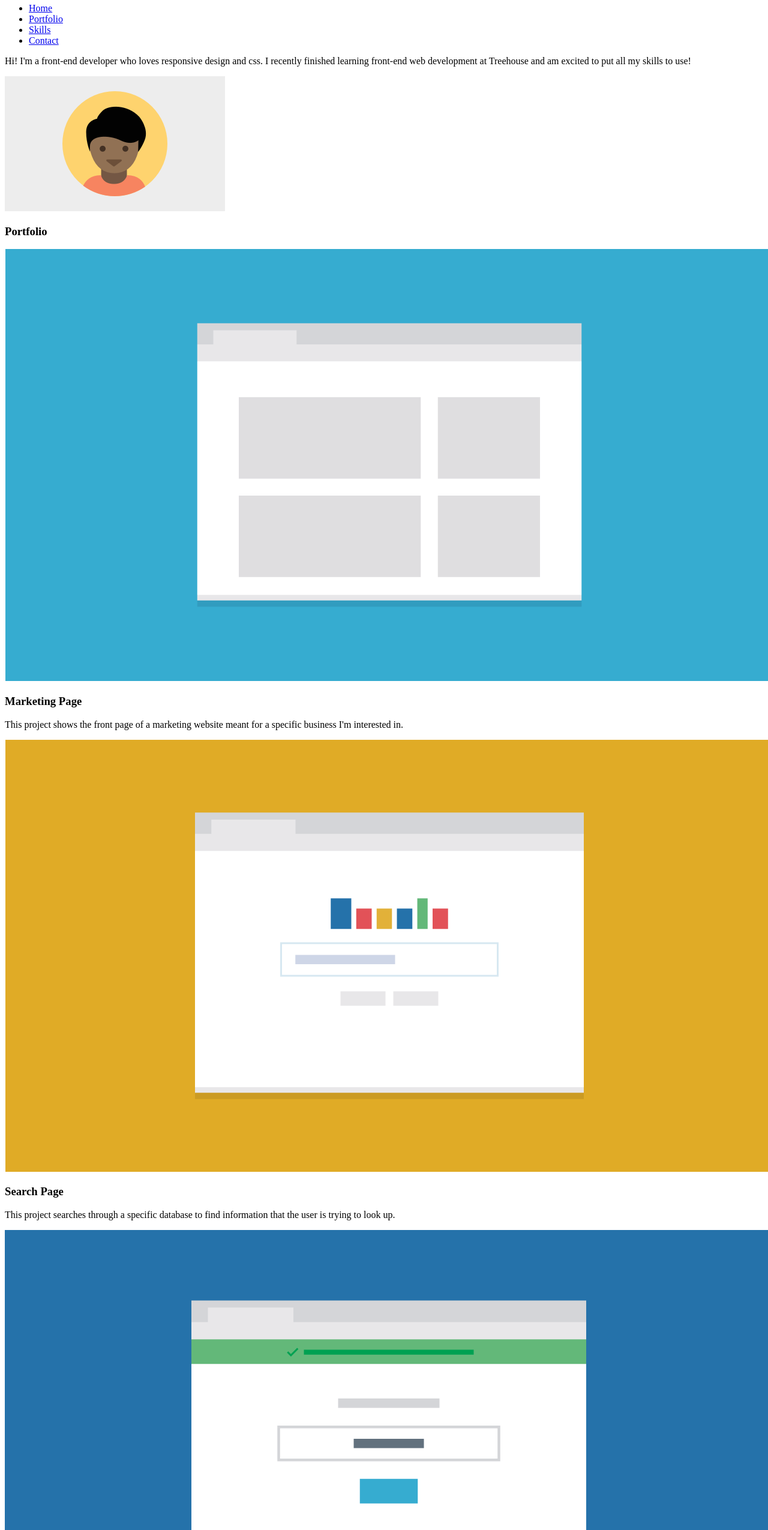
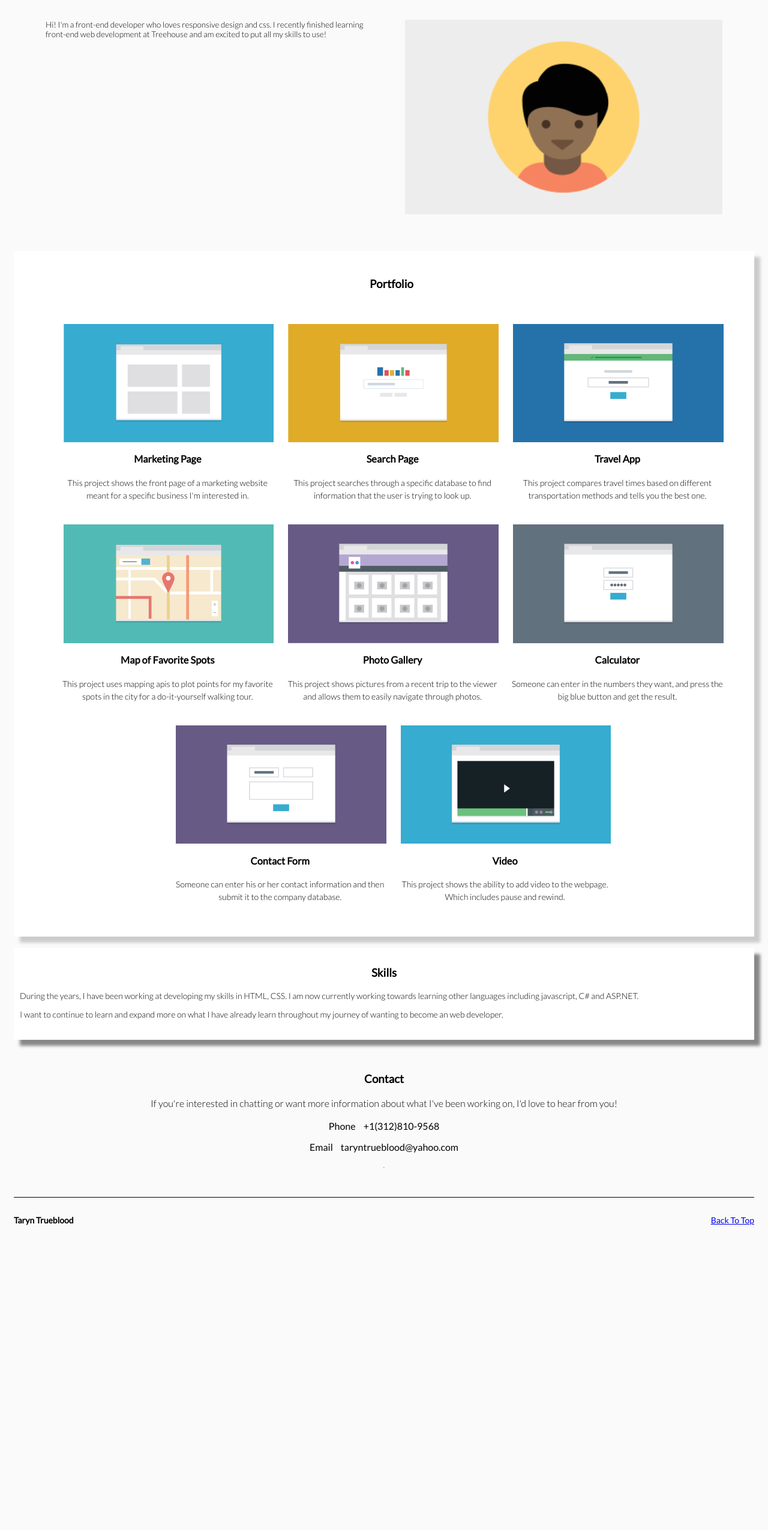
Before and after one commit to taryntrueblood/Sass_project, a plain HTML site: page index.html in a window 1280 px wide. Shown: the part 124-2674 px from the top of the page at 60% size. After the commit the page ends 2208 px from the top, so only its background shows below. Drawn offline with Linux system fonts and the light colour scheme.

Commit message:
Fix the flex extends placeholder in each partial file

```diff
--- a/scss/_styles.scss
+++ b/scss/_styles.scss
@@ -1,5 +1,259 @@
+* {
+  box-sizing: border-box;
+}
+
+body{
+  background-color: #79d8f2;
+  padding: 15px;
+  font-family: 'Lato', sans-serif;
+}
+
+
+/**************************
+  Navigation
+**************************/
+.main-nav li{
+  padding: 3px;
+}
+.main-nav a{
+  display: block;
+  padding: 10px 100px;
+  text-align: center;
+  background-color: #fafafa;
+}
+
+.main-nav a{
+  text-decoration: none;
+  font-weight: 700;
+  color: #000;
+  font-size: 0.875em;
+}
+
+.main-nav ul{
+  list-style: none;
+  padding: 0;
+  margin-bottom: 40px;
+
+}
+
+.name{
+  align-self: center;
+}
+
+/***********************
+  Header
+************************/
+
+.container,
+.main-nav{
+  display: flex;
+  flex-direction: column;
+}
+
+.profile{
+  display: flex;
+  flex-direction: column-reverse;
+  margin: auto;
+  padding-bottom: 10%;
+}
+
+.profile p{
+  font-weight: 100;
+}
+
+.profile img{
+  align-self: center;
+  width: 85%;
+}
+
+/***********************
+  portfolio
+************************/
+
+.wrapper{
+  display: flex;
+  flex-direction: column;
+  align-items: center;
+  margin: auto;
+  background-color: #fff;
+  box-shadow: 10px 10px 5px #888888;
+}
+
+#portfolio{
+  text-align: center;
+  background-color: #fff;
+  flex-direction: row;
+  padding: 25px 0px;
+}
+.portfolio-item{
+  text-align: center;
+  padding: 0.75em;
+}
+
+.portfolio-item img{
+  width: 100%;
+  align-self: center;
+  margin-left: .2em;
+}
+
+.content{
+  font-size: 0.875em;
+  line-height: 1.5;
+  font-weight: 300;
+}
+
+/***********************
+  Skills section
+***********************/
+
+.skills_section{
+  background-color: #fff;
+  box-shadow: 10px 10px 5px #888888;
+}
+.skills_section h3{
+  text-align: center;
+  padding-top: 30px;
+}
+
+.skills_section ul{
+  list-style: none;
+}
+
+.skills_container{
+  font-size: 14px;
+  font-weight: 300;
+  padding:0 10px 20px;
+}
+
+/*********************
+  footer
+**********************/
+
+.main-footer{
+  margin-top: 40px;
+  border-top: 1px solid #000;
+}
+
+.desktop-nav{
+  display: none;
+}
+
+.desktop-nav{
+  border-top: 1px solid #ccc;
+}
+
+
+.desktop-nav a{
+  text-decoration: none;
+  font-weight: 700;
+  color: #000;
+  padding-left: 15px;
+}
+
+.mobile-nav{
+  display: flex;
+  justify-content: space-between;
+  align-items: baseline;
+  font-size: 0.875em;
+}
+
+.mobile-nav li{
+  list-style-type: none;
+}
+
+.contact-info{
+  display: flex;
+  flex-direction: column;
+  text-align: center;
+  margin-top: 35px;
+}
+
+
+.statement{
+  font-weight: 300;
+  line-height: 1.5;
+}
+
+.mobile-nav{
+  font-size: 0.875em;
+  margin-top: 10px;
+}
+
+#email{
+  margin-top: 0;
+}
+
+#phone_number,
+#email_address{
+  padding-left: 10px;
+}
+
 
 @media (min-width: 768px) {
+
+  body{
+    background-color: #79d8f2;
+  }
+
+  /**********************
+    Navigation
+  **********************/
+  .main-nav ul{
+    display: flex;
+    justify-content: space-between;
+    margin-left: 10px;
+  }
+
+  .main-nav a{
+    display: block;
+    padding: 10px 60px;
+    text-align: center;
+    margin-left: 10px;
+  }
+
+/*************************
+  header
+*************************/
+
+  .profile{
+    display: flex;
+    flex-direction: row;
+    padding: 2% 3%;
+    font-size: 1.125em;
+  }
+
+  .profile img{
+    width: 45%;
+  }
+
+  .profile p{
+    padding: 0 5% 5% 0;
+    margin-top: 0;
+  }
+
+/**************************
+  Portfolio
+**************************/
+
+  .portfolio-item,
+  .wrapper{
+    display: flex;
+    flex-flow: row wrap;
+    justify-content: center;
+    margin-top: 30px;
+
+  }
+
+  .portfolio-item{
+    width: 50%;
+    margin: 0;
+  }
+
+#portfolio{
+  display: flex;
+  width:51%;
+  justify-content: center;
+}
 
 /************************
   Skills section
@@ -47,13 +301,112 @@
     padding-top: 15px;
   }
 
-  .contact_container{
-    max-width: 550px;
-    margin-left: 98px;
+.contact_container{
+  max-width: 550px;
+  margin-left: 98px;
+}
+
+
+}
+
+
+@media (min-width:1024px) {
+
+  body{
+    background-color: #fafafa;
   }
 
-}
-@media (min-width:1024px) {
+  .container{
+    max-width: 1200px;
+    margin: 0 auto;
+  }
+
+/************************
+  Navigation
+************************/
+
+  .main-nav{
+    display: flex;
+    flex-direction: row;
+  }
+
+  .name{
+    align-self: center;
+    padding-left: 27px;
+  }
+
+  .main-nav{
+    display: flex;
+    flex-direction: row;
+    justify-content: space-between;
+  }
+
+  .main-nav ul{
+    display: flex;
+    margin: 0 15px;
+    font-size: 14px;
+  }
+
+  .main-nav li{
+    list-style-type: none;
+    align-self: center;
+  }
+
+  .main-nav a{
+    text-decoration: none;
+    padding: 10px;
+  }
+
+
+/*************************
+  header
+**************************/
+
+  .profile{
+    display: flex;
+    font-size: 1.5em;
+    margin: 20px 30px;
+    padding: 0;
+  }
+
+  .profile p{
+    margin-top: 0;
+    padding: 0;
+    margin-right: 47px;
+    font-size: 75%;
+  }
+
+
+  /************************
+    Portfolio
+  ************************/
+  .wrapper{
+    background-color: #fff;
+    display: flex;
+    flex-flow: row wrap;
+    padding-left: 25px;
+    padding-bottom: 30px;
+    margin-top: 3%;
+  }
+
+
+  #portfolio{
+    width: 95%;
+    text-align: center;
+    padding: 25px 0;
+    justify-content: center;
+  }
+
+  .portfolio-item{
+    display: flex;
+    flex-flow: column wrap;
+    width: 31%;
+    text-align: center;
+  }
+
+  .portfolio-item img{
+    width: 100%;
+  }
 
   /***********************
     Contact section
--- a/scss/layout/_extends.scss
+++ b/scss/layout/_extends.scss
@@ -11,6 +11,7 @@
 }
 
 //Flex display
+
 %flex{
   display: flex;
 }
--- a/scss/layout/_footer.scss
+++ b/scss/layout/_footer.scss
@@ -24,7 +24,7 @@
 }
 
 .mobile-nav{
-@extend %flex;
+ @extend %flex;
   justify-content: space-between;
   align-items: baseline;
   font-size: 0.875em;
@@ -35,8 +35,8 @@
 }
 
 .contact-info{
+  @extend %centered;
   @extend %flex;
-  @extend %centered;
   flex-direction: column;
   margin-top: 35px;
 }
--- a/scss/layout/_gallery.scss
+++ b/scss/layout/_gallery.scss
@@ -8,11 +8,9 @@
   align-items: center;
   margin: auto;
   background-color: $color-prim;
-  box-shadow: 10px 10px 5px #888888;
-
+  box-shadow: 10px 10px 5px $color-border;
 
   @media #{$brk-narrow}{
-    @extend %flex;
     flex-flow: row wrap;
     justify-content: center;
     margin-top: 30px;
@@ -20,7 +18,6 @@
 
   @media #{$brk-wide}{
     background-color: $color-prim;
-    @extend %flex;
     flex-flow: row wrap;
     padding-left: 25px;
     padding-bottom: 30px;
@@ -30,29 +27,29 @@
 
 #portfolio{
   @extend %centered;
+  @extend %flex;
   background-color: $color-prim;
   flex-direction: row;
   padding: 25px 0px;
 
   @media #{$brk-narrow}{
-    @extend %flex;
     width:51%;
     justify-content: center;
   }
 
     @media #{$brk-wide}{
       width: 95%;
-      @extend %centered;
       padding: 25px 0;
       justify-content: center;
     }
 }
 .portfolio-item{
+  @extend %flex;
+  flex-direction: column;
   @extend %centered;
   padding: 0.75em;
 
   @media #{$brk-narrow}{
-    @extend %flex;
     flex-flow: row wrap;
     justify-content: center;
     margin-top: 30px;
@@ -60,10 +57,8 @@
     margin: 0;
   }
     @media #{$brk-wide}{
-      @extend %flex;
       flex-flow: column wrap;
       width: 31%;
-      @extend %centered;
     }
 }
 
--- a/scss/layout/_header.scss
+++ b/scss/layout/_header.scss
@@ -6,6 +6,7 @@
 .main-nav{
   @extend %flex;
   flex-direction: column;
+
 }
 
 .profile{
--- a/scss/layout/_index.scss
+++ b/scss/layout/_index.scss
@@ -1,6 +1,5 @@
-
+@import "extends";
 @import "navigation";
 @import "header";
 @import "gallery";
 @import "footer";
-@import "extends";
```
Also changed, not shown: css/application.css, 1 other file.
